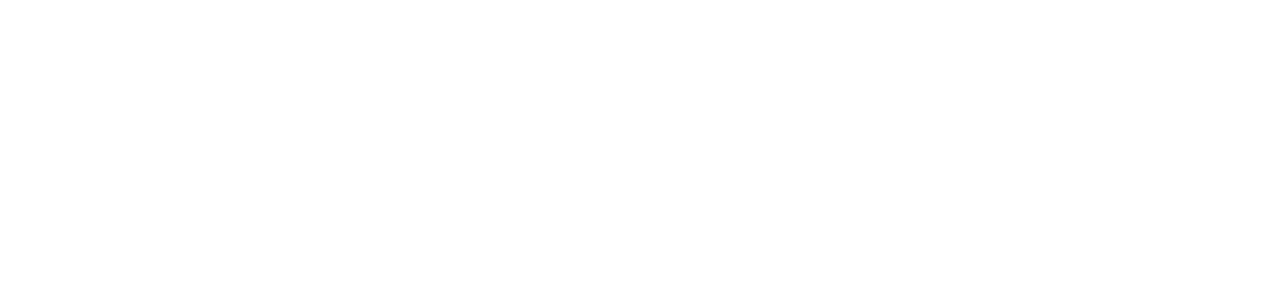
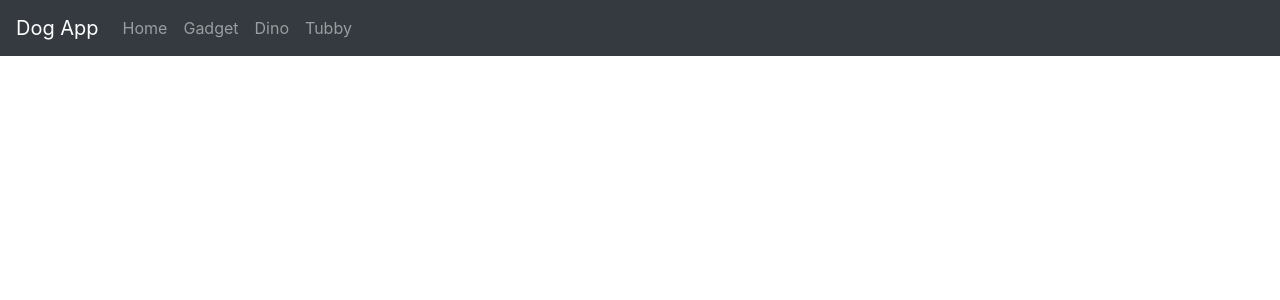
Before and after one commit to codeherbert/fun-finder, a React (Create React App) app: page / in a window 1280 px wide. Shown: the top 300 px of the page. Built offline with nearby package versions, Linux system fonts and the light colour scheme.

Commit message:
add navbar component with content for navbar routes

```diff
--- a/src/App.js
+++ b/src/App.js
@@ -1,6 +1,7 @@
 import React, {Component} from 'react';
 import DogList from './DogList';
 import DogDetails from './DogDetails';
+import NavbarMain from './Navbar';
 import {Switch, Route} from 'react-router-dom';
 import './App.css';
 import gadget from './img/gadget.jpg';
@@ -52,10 +53,13 @@
       return <DogDetails {...props} dog={currentDog} />
     }
     return (
-      <Switch>
-        <Route exact path="/home" render={() => <DogList dogs={this.props.dogs} />} />;
-        <Route exact path="/home/:name" render={getDog} />;
-      </Switch>
+      <div>
+        <NavbarMain dogs={this.props.dogs} />
+        <Switch>
+          <Route exact path="/home" render={() => <DogList dogs={this.props.dogs} />} />;
+          <Route exact path="/home/:name" render={getDog} />;
+        </Switch>
+      </div>
     );
   }
 }
--- /dev/null
+++ b/src/Navbar.js
@@ -0,0 +1,45 @@
+import React, { useState } from 'react';
+import { NavLink as RRNavLink } from 'react-router-dom';
+import {
+    Collapse,
+    Navbar,
+    NavbarToggler,
+    NavbarBrand,
+    Nav,
+    NavItem,
+    NavLink,
+    NavbarText } from 'reactstrap';
+
+function NavbarMain(props) {
+    const [isOpen, setIsOpen] = useState(false);
+
+    const toggle = () => setIsOpen(!isOpen);
+
+    const dogLinks = props.dogs.map(dog => (
+        <NavItem key={dog.name}>
+            <NavLink tag={RRNavLink} activeClassName="active" exact to={`/home/${dog.name}`}>
+                {dog.name}
+            </NavLink>
+        </NavItem>
+    ));
+
+    return (
+        <div>
+            <Navbar color="dark" dark expand="md">
+                <NavbarBrand href="/home">Dog App</NavbarBrand>
+                <NavbarToggler onClick={toggle} />
+                <Collapse isOpen={isOpen} navbar>
+                    <Nav className="mr-auto" navbar>
+                    <NavItem>
+                        <NavLink tag={RRNavLink} activeClassName="active" exact to="/home/">Home</NavLink>
+                    </NavItem>
+                    { dogLinks }
+                    </Nav>
+                    <NavbarText></NavbarText>
+                </Collapse>
+            </Navbar>
+        </div>
+    );
+}
+
+export default NavbarMain;
```
